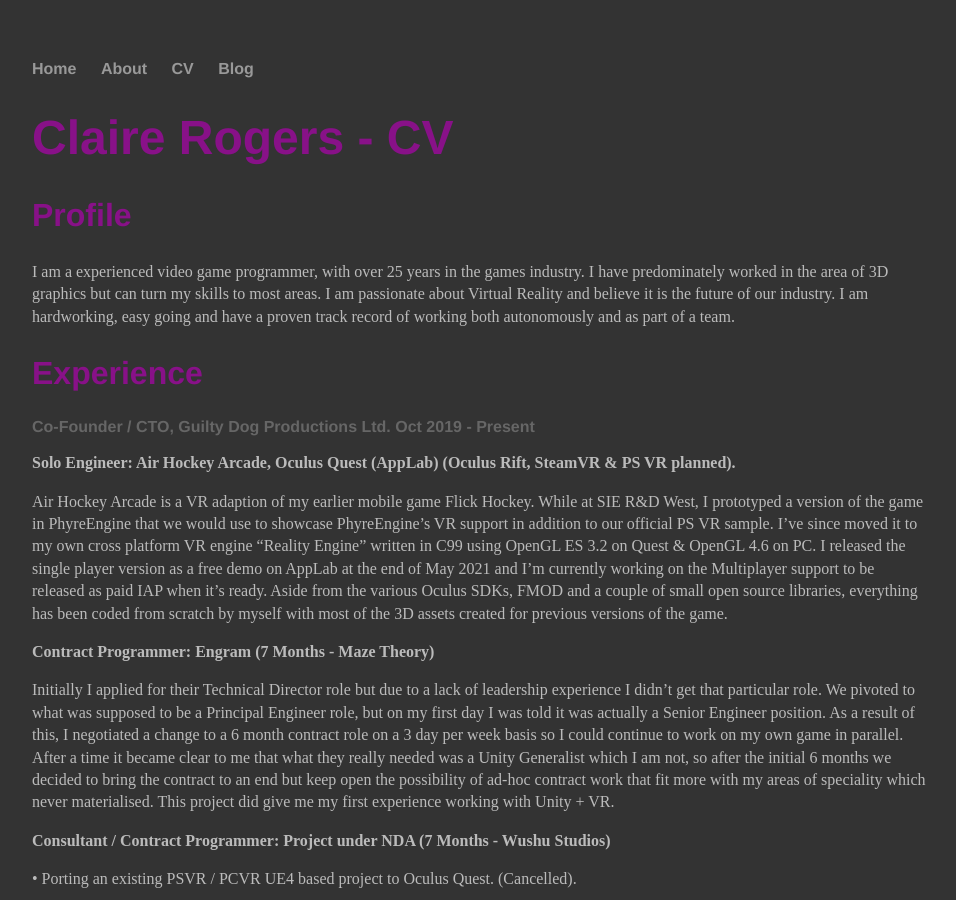
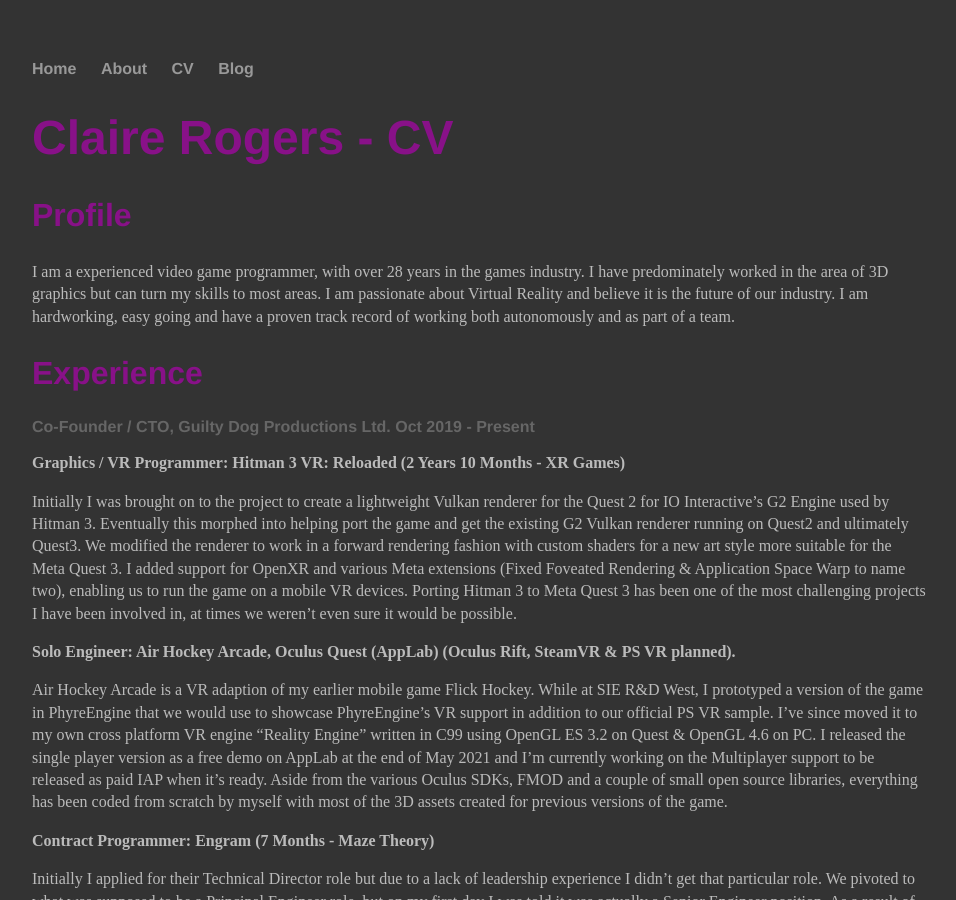
Before and after one commit to guiltydogprods/guiltydogprods.github.io, a Jekyll site: the page built from cv.md, in a window 1280 px wide and 900 px high. Shown: the whole window, without its empty margins (160-1116 px from the left). Built offline with Jekyll 4.4.1, drawn with Linux system fonts in a browser that asks for light colours.

Commit message:
Added Hitman 3 VR: Reloaded work to CV.

```diff
--- a/cv.md
+++ b/cv.md
@@ -7,12 +7,16 @@
 
 ## Profile
 
-I am a experienced video game programmer, with over 25 years in the games industry. I have predominately worked in the area of 3D graphics but can turn my skills to most areas. I am passionate about Virtual Reality and believe it is the future of our industry. I am hardworking, easy going and have a proven track record of working both autonomously and as part of a team.
+I am a experienced video game programmer, with over 28 years in the games industry. I have predominately worked in the area of 3D graphics but can turn my skills to most areas. I am passionate about Virtual Reality and believe it is the future of our industry. I am hardworking, easy going and have a proven track record of working both autonomously and as part of a team.
 
 Experience
 ----------
 
 ### Co-Founder / CTO, Guilty Dog Productions Ltd. Oct 2019 -  Present
+
+**Graphics / VR Programmer: Hitman 3 VR: Reloaded (2 Years 10 Months - XR Games)**
+
+Initially I was brought on to the project to create a lightweight Vulkan renderer for the Quest 2 for IO Interactive's G2 Engine used by Hitman 3.  Eventually this morphed into helping port the game and get the existing G2 Vulkan renderer running on Quest2 and ultimately Quest3. We modified the renderer to work in a forward rendering fashion with custom shaders for a new art style more suitable for the Meta Quest 3. I added support for OpenXR and various Meta extensions (Fixed Foveated Rendering & Application Space Warp to name two), enabling us to run the game on a mobile VR devices. Porting Hitman 3 to Meta Quest 3 has been one of the most challenging projects I have been involved in, at times we weren't even sure it would be possible.
 
 **Solo Engineer: Air Hockey Arcade, Oculus Quest (AppLab) (Oculus Rift, SteamVR & PS VR planned).**
 
```
